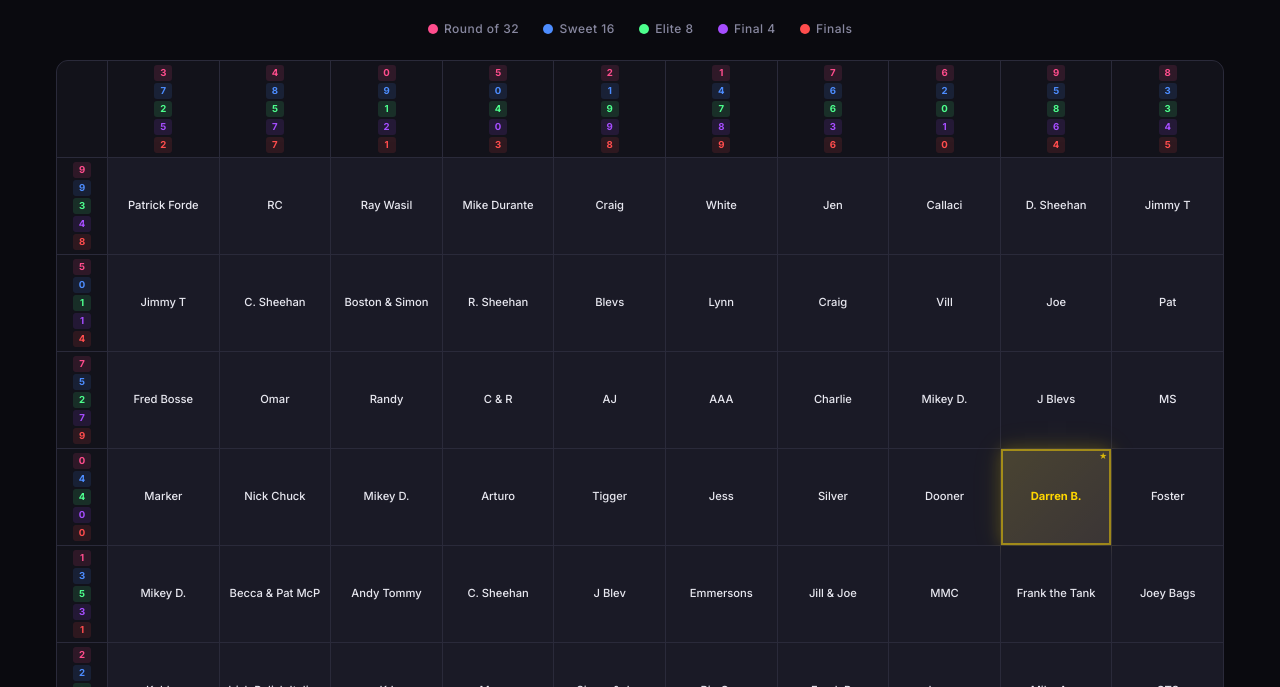
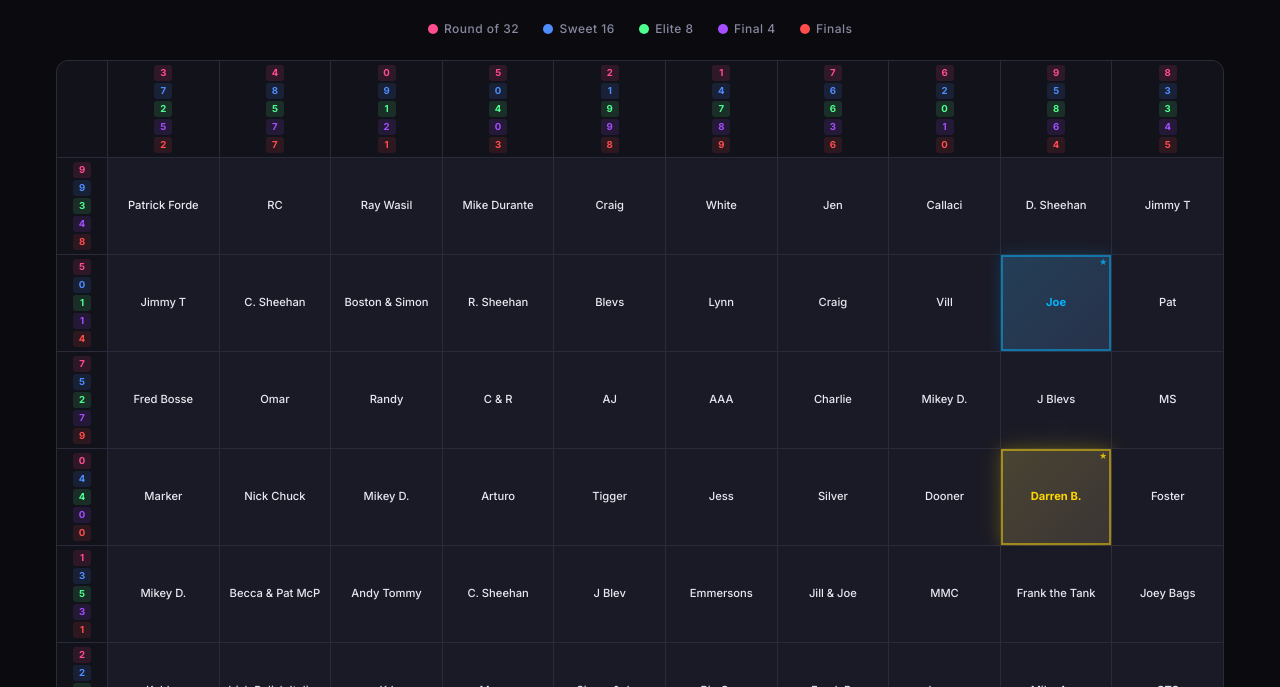
Before and after one commit to SawMill-Studios/MM-Numbers, a plain HTML site: page index.html in a window 1280 px wide. Shown: the part 113-800 px from the top of the page. Drawn offline with Linux system fonts and the light colour scheme.

Commit message:
✨ Highlight Joe G (#19) in blue

```diff
--- a/app.js
+++ b/app.js
@@ -32,6 +32,7 @@
     ];
 
     const MY_SQUARE = 39; // 1-indexed: row 4, col 9
+    const FRIEND_SQUARE = 19; // Joe G
 
     const board = document.getElementById('board');
 
@@ -76,6 +77,9 @@
             if (squareNum === MY_SQUARE) {
                 cell.classList.add('my-square');
             }
+            if (squareNum === FRIEND_SQUARE) {
+                cell.classList.add('friend-square');
+            }
             cell.textContent = NAMES[row][col];
             cell.title = `#${squareNum} — ${NAMES[row][col]}`;
             board.appendChild(cell);
--- a/styles.css
+++ b/styles.css
@@ -221,6 +221,34 @@ header .year {
     opacity: 0.8;
 }
 
+/* Friend Square highlight */
+.cell-name.friend-square {
+    background: linear-gradient(135deg, rgba(0, 180, 255, 0.15), rgba(0, 140, 255, 0.08));
+    border: none;
+    box-shadow:
+        inset 0 0 0 2px rgba(0, 180, 255, 0.5),
+        0 0 15px rgba(0, 180, 255, 0.2),
+        0 0 30px rgba(0, 180, 255, 0.1);
+    animation: glowBlue 2.5s ease-in-out infinite;
+    color: #00b4ff;
+    font-weight: 700;
+}
+
+.cell-name.friend-square::after {
+    content: '★';
+    position: absolute;
+    top: 3px;
+    right: 4px;
+    font-size: 0.5rem;
+    color: #00b4ff;
+    opacity: 0.8;
+}
+
+@keyframes glowBlue {
+    0%, 100% { box-shadow: inset 0 0 0 2px rgba(0, 180, 255, 0.5), 0 0 15px rgba(0, 180, 255, 0.2); }
+    50% { box-shadow: inset 0 0 0 2px rgba(0, 180, 255, 0.8), 0 0 25px rgba(0, 180, 255, 0.4), 0 0 50px rgba(0, 180, 255, 0.15); }
+}
+
 @keyframes glow {
     0%, 100% {
         box-shadow:
```
